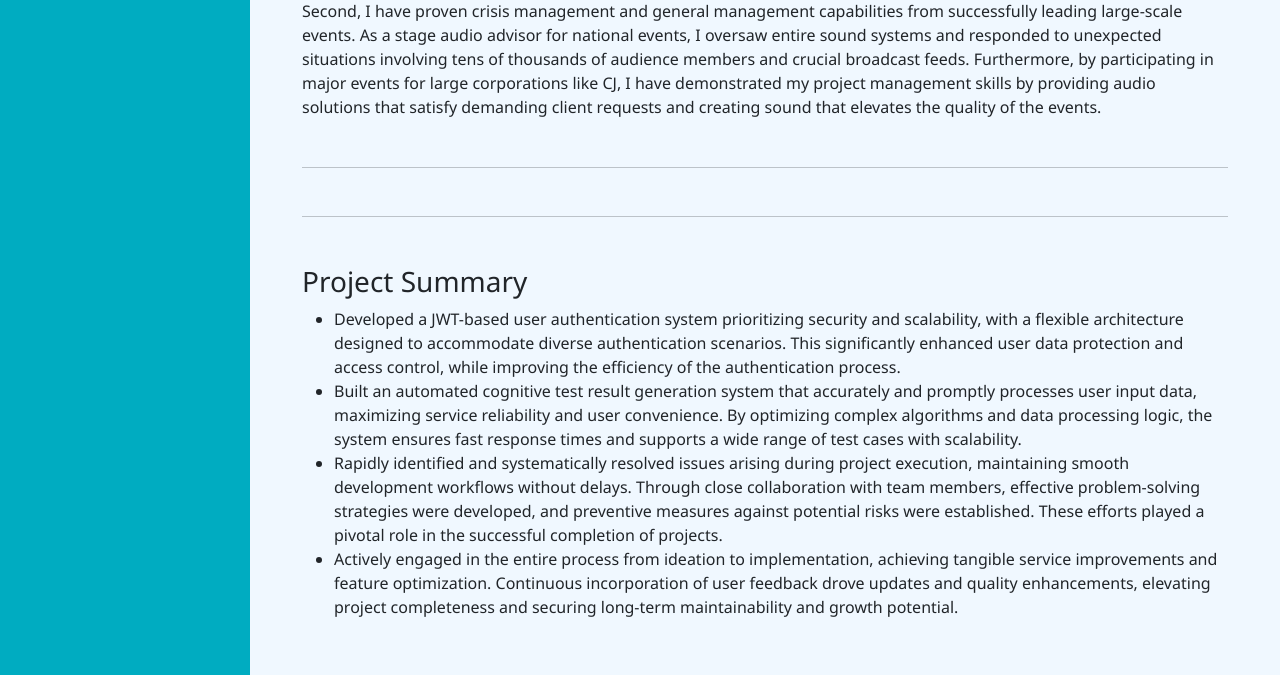
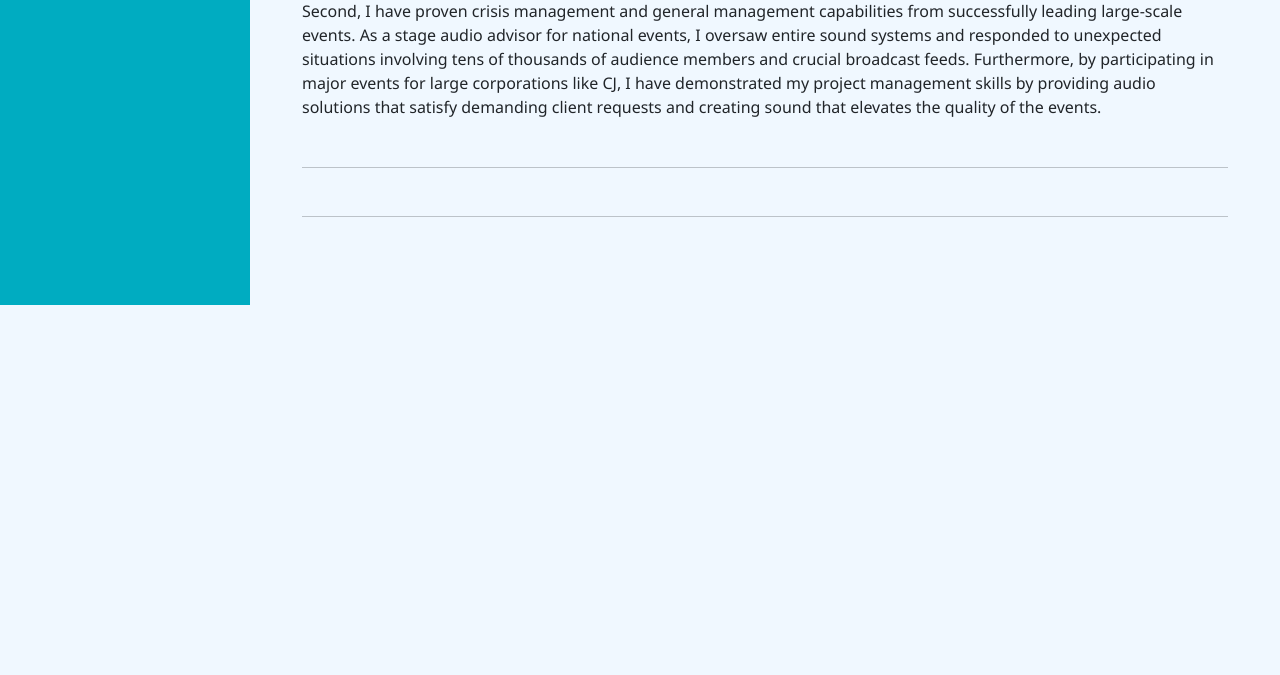
Before and after one commit to j-lee03/jh03-1, a FastAPI app: page /about in a window 1280 px wide. Shown: the part 696-1371 px from the top of the page. After the commit the page ends 1001 px from the top, so only its background shows below. Run offline with FastAPI, Linux system fonts and the light colour scheme; parts of the project's set-up code (start-up, migrations or seed data) failed here and were passed over.

Commit message:
가즈아

```diff
--- a/app/templates/about.html
+++ b/app/templates/about.html
@@ -53,7 +53,7 @@ Second, I have proven crisis management and general management capabilities from
   <!-- Skill -->
   <section class="mb-5">
     <div class="korean d-none">
-      <h3>기술 스택/경력 및 주요 프로젝트</h3>
+      <h3>기술 스택/경력 및 주요 프로젝트/요약</h3>
       <ul>
         <li><strong>언어:</strong> Python, - 다양한 프로그래밍 언어를 활용하여 유연하고 효율적인 코드를 작성하고 공부중입니다.</li>
     <li><strong>전체 공연장 음향 파트 담당 (2025년 ~ 현재):</strong>  콘서트홀,오페라하우스,자유소극장 등 전관의 음향 시스템 운영 및 관리/공연 장르(클래식, 오페라, 뮤지컬 등)에 최적화된 사운드 디자인 및 오퍼레이팅 수행</li>
@@ -67,9 +67,6 @@ Second, I have proven crisis management and general management capabilities from
       미래에 대한 투자와 현재의 제가이룬성과를 결합하여 미래에 더 나은 결과를 도출 하고 있습니다.
       </p>
 
-    </div>
-
-
   </section>
 
   <hr class="my-5">
@@ -77,41 +74,6 @@ Second, I have proven crisis management and general management capabilities from
   <section>
     <div class="korean d-none">
 
-      <h3>프로젝트 요약</h3>
-      <ul>
-        <li>
-          JWT 기반 사용자 인증 시스템 개발: 보안성과 확장성을 최우선으로 고려하여 설계 및 구현하였으며, 다양한 인증 시나리오에 대응할 수 있는 유연한 구조를 갖추었습니다. 이를 통해 사용자 데이터 보호와 서비스 접근 관리가 한층 강화되었고, 인증 프로세스의 효율성 또한 크게 향상되었습니다.
-        </li>
-        <li>
-          인지능력 테스트 결과 자동 생성 시스템 구축: 사용자의 입력 데이터를 정확하고 신속하게 처리하여 결과를 자동 생성함으로써, 서비스의 신뢰성과 사용자 편의성을 극대화하였습니다. 복잡한 알고리즘과 데이터 처리 로직을 최적화하여 빠른 응답 속도를 보장하며, 다양한 테스트 케이스를 지원하는 확장성을 확보하였습니다.
-        </li>
-        <li>
-          프로젝트 진행 중 발생하는 문제점들을 신속히 파악하고 체계적으로 해결하여, 일정 지연 없이 원활한 개발 프로세스를 유지하였습니다. 팀원들과 긴밀한 협업을 통해 효율적인 문제 해결 방안을 도출하고, 위험 요소를 사전에 예방하는 체계를 마련하는 데 주력하였습니다. 이러한 노력은 프로젝트의 성공적인 완수에 결정적인 역할을 하였습니다.
-        </li>
-        <li>
-          아이디어 도출부터 코드 구현에 이르기까지 전 과정에 적극적으로 참여하여, 실질적인 서비스 개선과 기능 최적화를 달성하였습니다. 사용자 피드백을 반영한 지속적인 업데이트와 품질 향상을 통해 프로젝트 완성도를 높이고, 장기적인 유지보수와 발전 가능성을 확보하였습니다.
-        </li>
-      </ul>
-    </div>
-    <div class="english">
-      <h3>Project Summary</h3>
-      <ul>
-        <li>
-          Developed a JWT-based user authentication system prioritizing security and scalability, with a flexible architecture designed to accommodate diverse authentication scenarios. This significantly enhanced user data protection and access control, while improving the efficiency of the authentication process.
-        </li>
-        <li>
-          Built an automated cognitive test result generation system that accurately and promptly processes user input data, maximizing service reliability and user convenience. By optimizing complex algorithms and data processing logic, the system ensures fast response times and supports a wide range of test cases with scalability.
-        </li>
-        <li>
-          Rapidly identified and systematically resolved issues arising during project execution, maintaining smooth development workflows without delays. Through close collaboration with team members, effective problem-solving strategies were developed, and preventive measures against potential risks were established. These efforts played a pivotal role in the successful completion of projects.
-        </li>
-        <li>
-          Actively engaged in the entire process from ideation to implementation, achieving tangible service improvements and feature optimization. Continuous incorporation of user feedback drove updates and quality enhancements, elevating project completeness and securing long-term maintainability and growth potential.
-        </li>
-      </ul>
-    </div>
-  </section>
-</div>
 
 <script>
 function toggleEnglish() {
```
